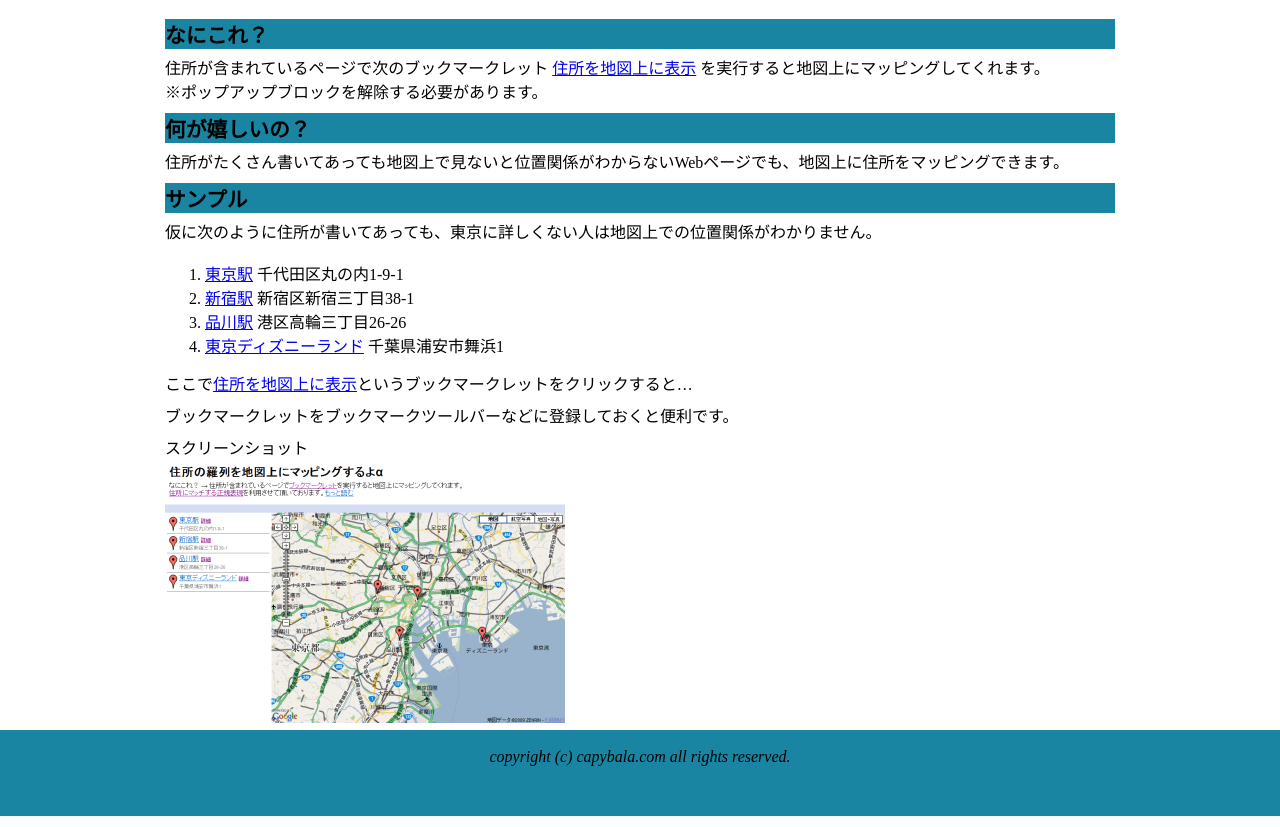
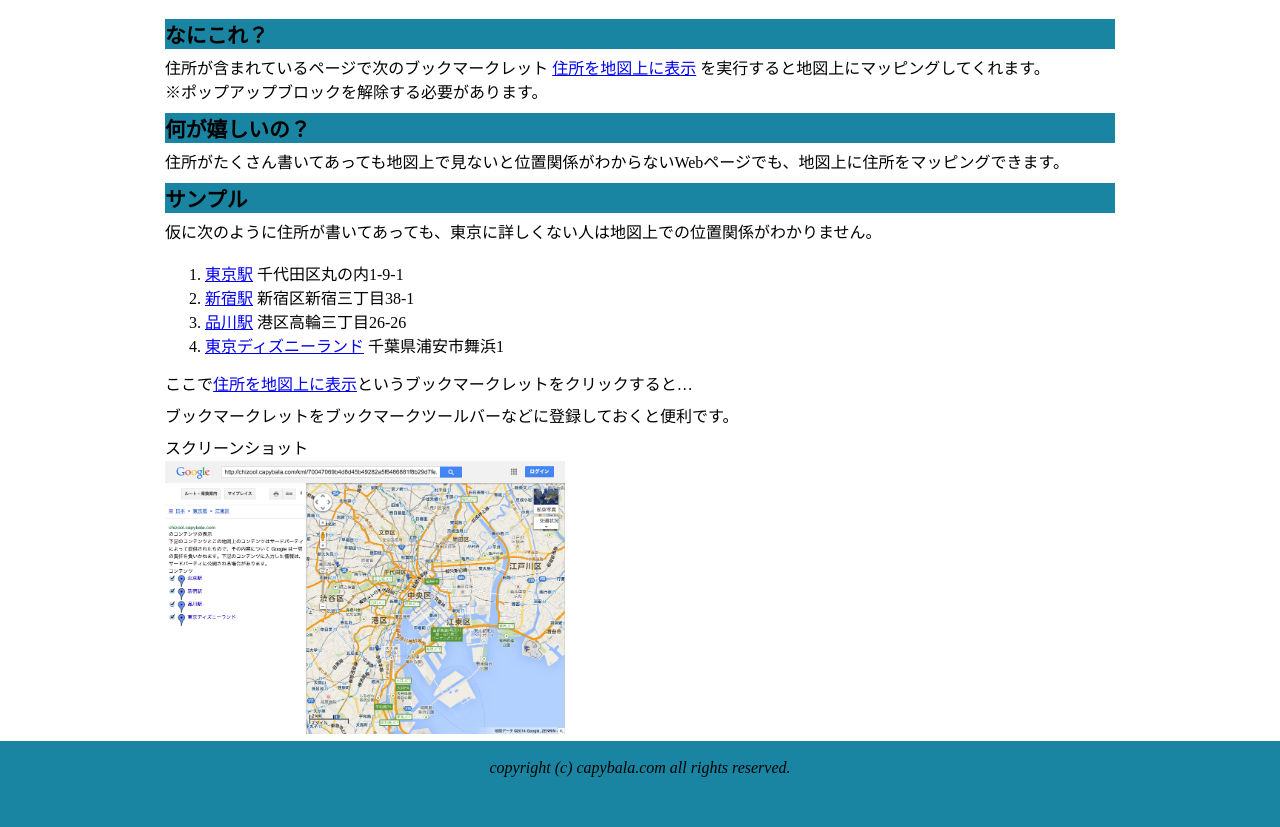
Before and after one commit to capybala/chizool, a PHP site: page / in a window 1280 px wide. Shown: the part 390-1217 px from the top of the page. Run offline with PHP 8.4, Linux system fonts and the light colour scheme.

Commit message:
Show new screenshot

```diff
--- a/index.php
+++ b/index.php
@@ -51,7 +51,8 @@
 
 			<p>
 			スクリーンショット<br/>
-			<a href="images/capture.png"><img src="images/capture_thumbnail.png"/></a></p>
+			<a href="images/screenshot.png"><img src="images/screenshot.png" style="width: 400px"/></a>
+			</p>
 
 		</div><!--/centering-->
 	</div><!--/contents-->
```
Also changed, not shown: images/capture.png (deleted), images/capture_thumbnail.png (deleted), images/screenshot.png (added).
